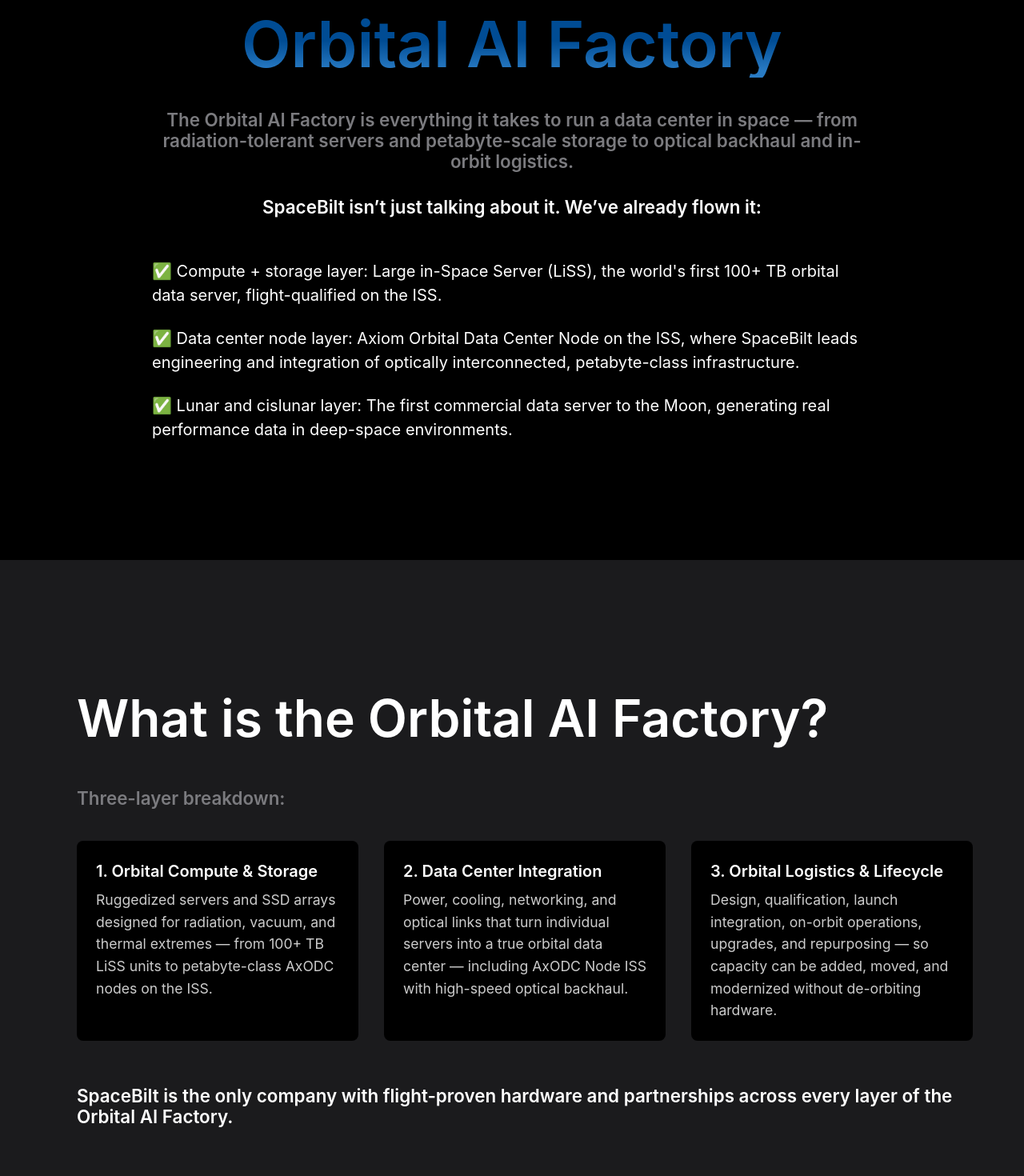
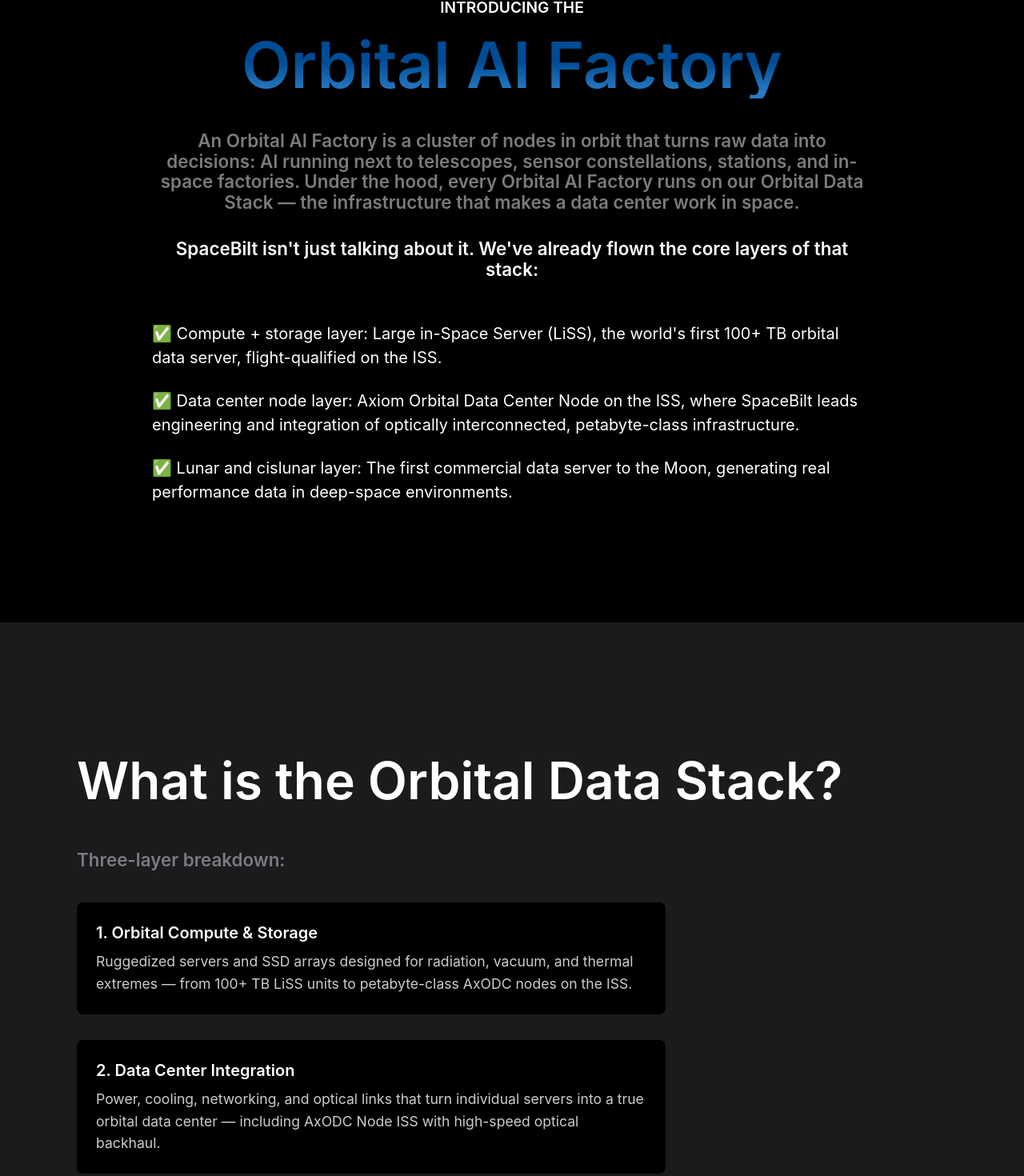
Before and after one commit to bigbadbrad/spacebilt, a Next.js app: page / in a window 1280 px wide. Shown: the part 773-2243 px from the top of the page at 80% size. Built offline with nearby package versions, Linux system fonts and the light colour scheme; no server answers.

Commit message:
big update: Orbital AI Factory & Orbital Data Stack

```diff
--- a/src/components/home/home-hero.tsx
+++ b/src/components/home/home-hero.tsx
@@ -25,7 +25,7 @@
           We build the AI factories<br /> that live in space.
         </Typography>
         <Typography color="text.secondary" variant="h5" sx={{ textAlign: 'center' }}>
-          From the first commercial lunar data server to petabyte-class Orbital Data Center nodes on the ISS, SpaceBilt designs and integrates the servers, storage, and infrastructure that make the orbital cloud real.
+          From the first commercial lunar data server to petabyte-class orbital data center nodes on the ISS, SpaceBilt designs and integrates the servers, storage, and infrastructure that turn stations into Orbital AI Factories – and all of it runs on our Orbital Data Stack.
         </Typography>
       </Container>
 
@@ -55,10 +55,10 @@
 
 
             <Typography variant="h5" color="text.secondary" sx={{ mt: 3, textAlign: { xs: 'left', md: 'center' }, }}>
-            The Orbital AI Factory is everything it takes to run a data center in space — from radiation-tolerant servers and petabyte-scale storage to optical backhaul and in-orbit logistics.
+            An Orbital AI Factory is a cluster of nodes in orbit that turns raw data into decisions: AI running next to telescopes, sensor constellations, stations, and in-space factories. Under the hood, every Orbital AI Factory runs on our Orbital Data Stack — the infrastructure that makes a data center work in space.
             </Typography>
             <Typography variant="h5" color="white" sx={{ mt: 4, mb: 4, textAlign: { xs: 'left', md: 'center' }, }}>
-            SpaceBilt isn’t just talking about it. We’ve already flown it:
+            SpaceBilt isn't just talking about it. We've already flown the core layers of that stack:
             </Typography>
             <List sx={{
               color: '#ffffff',
--- a/src/components/home/home-sections.tsx
+++ b/src/components/home/home-sections.tsx
@@ -3,6 +3,8 @@
 import Link from 'next/link';
 import { Box, Container, Grid, Typography, Table, TableBody, TableCell, TableContainer, TableRow, Paper, List, ListItem, ListItemText, Divider } from "@mui/material";
 
+
+// ***** What is the Orbital Data Stack *****
 export const What: React.FC = () => {
   return (
     <Box
@@ -30,13 +32,13 @@
             }}
           >
             <Typography variant="h2" color="white" sx={{ mt: 0, mb: 2 }}>
-              What is the Orbital AI Factory?
+              What is the Orbital Data Stack?
             </Typography>
             <Typography variant="h5" color="text.secondary" sx={{ mt: 4, mb: 5 }}>
               Three-layer breakdown:
             </Typography>
             <Grid container spacing={4} sx={{ mb: 4 }}>
-              <Grid item xs={12} md={4}>
+              <Grid item xs={12} md={8}>
                 <Box
                   sx={{
                     backgroundColor: "#000000",
@@ -67,7 +69,7 @@
                   </Typography>
                 </Box>
               </Grid>
-              <Grid item xs={12} md={4}>
+              <Grid item xs={12} md={8}>
                 <Box
                   sx={{
                     backgroundColor: "#000000",
@@ -98,7 +100,7 @@
                   </Typography>
                 </Box>
               </Grid>
-              <Grid item xs={12} md={4}>
+              <Grid item xs={12} md={8}>
                 <Box
                   sx={{
                     backgroundColor: "#000000",
@@ -131,7 +133,7 @@
               </Grid>
             </Grid>
             <Typography variant="h5" color="#ffffff" sx={{ mt: 3, mb: 3 }}>
-              SpaceBilt is the only company with flight-proven hardware and partnerships across every layer of the Orbital AI Factory.
+              SpaceBilt is the only company with flight-proven hardware and partnerships across every layer of the Orbital Data Stack – and multiple Orbital Data Stack nodes on a station are what form an Orbital AI Factory.
             </Typography>
           </Grid>
         </Grid>
@@ -140,6 +142,8 @@
   );
 };
 
+
+// ***** Why the Orbital Data Stack is hard *****
 export const WhyOrbitalDataStack: React.FC = () => {
   return (
     <Box
@@ -192,7 +196,7 @@
             }}
           >
             <Typography variant="h2" color="white" sx={{ mt: 0, mb: 2 }}>
-              Why the Orbital AI Factory is hard.
+              Why the Orbital Data Stack is hard.
             </Typography>
 
             <Typography variant="h5" color="text.secondary" sx={{ mt: 4, mb: 3 }}>
@@ -282,8 +286,7 @@
             </List>
 
             <Typography variant="h5" color="#ffffff" sx={{ mt: 2, mb: 3 }}>
-              Very few companies on Earth can deliver the full Orbital AI Factory. SpaceBilt is one of them — and we've already flown most of
-              it.
+              Very few companies on Earth can deliver the full Orbital Data Stack. SpaceBilt is one of them — and we've already flown most of it. That's why we're in a position to build the first true Orbital AI Factories.
             </Typography>
           </Grid>
         </Grid>
@@ -292,6 +295,7 @@
   );
 };
 
+// ***** We enable the outer edge of AI *****
 export const OuterEdge: React.FC = () => {
   return (
     <Box
@@ -335,7 +339,7 @@
               color="text.secondary"
               sx={{ mt: 4, mb: 3 }}
             >
-              SpaceBilt accelerates the velocity of data on the outer edge by moving compute and storage off the ground and into orbit and onto the Moon. Multiple Orbital AI Factory nodes on a station come together as an <Box component="span" sx={{ color: "#ffffff" }}>orbital AI factory</Box> – a cluster where raw feeds from telescopes, sensors, factories, and spacecraft are turned into decisions on the spot, not after a round trip to Earth. Instead of hauling data home, models run in space, filtering, fusing, and acting in real time. That means faster decisions, lighter downlinks, and AI systems that keep working even when Earth is far away, congested, or completely offline.
+              SpaceBilt accelerates the velocity of data on the outer edge by moving compute and storage off the ground and into orbit and onto the Moon. Multiple <Box component="span" sx={{ color: "#ffffff" }}>Orbital Data Stack</Box> nodes on a station come together as an <Box component="span" sx={{ color: "#ffffff" }}>Orbital AI Factory</Box> – a cluster where raw feeds from telescopes, sensor constellations, factories, and spacecraft are turned into decisions on the spot, not after a round trip to Earth. Instead of hauling data home, models run in space, filtering, fusing, and acting in real time. That means faster decisions, lighter downlinks, and AI systems that keep working even when Earth is far away, congested, or completely offline.
             </Typography>
           </Grid>
 
@@ -361,6 +365,7 @@
   );
 };
 
+// *****  How you actually build an orbital data center *****
 export const HowYouBuild: React.FC = () => {
   return (
     <Box
@@ -421,7 +426,7 @@
             </Typography>
 
             <Typography variant="h5" color="text.secondary" sx={{ mt: 4, mb: 3 }}>
-              At SpaceBilt, the Orbital AI Factory is built around three realities:
+              At SpaceBilt, the Orbital Data Stack is built around three realities:
             </Typography>
 
             <List sx={{
@@ -507,7 +512,7 @@
             </List>
 
             <Typography variant="h5" color="text.secondary" sx={{ mt: 4, mb: 3 }}>
-              Whitepapers describe how orbital data centers should work. SpaceBilt's Orbital AI Factory is how they actually do — with the interfaces, envelopes, and failure modes already proven in space.
+              Whitepapers describe how orbital data centers should work. SpaceBilt's Orbital Data Stack is how they actually do — with the interfaces, envelopes, and failure modes already proven in space. It's the foundation every Orbital AI Factory we build runs on.
             </Typography>
           </Grid>
         </Grid>
@@ -516,6 +521,7 @@
   );
 };
 
+// ***** Who the Orbital AI Factory is for *****
 export const WhoNeedsOrbitalDataStack: React.FC = () => {
   return (
     <Box
@@ -560,7 +566,7 @@
               As launch gets cheaper and terrestrial data centers hit power and
               cooling walls, the next wave of infrastructure isn’t another
               hyperscale region on Earth — it’s data centers in orbit. The
-              Orbital AI Factory is the layer those customers will build on.
+              Orbital AI Factory is the orbital "region" those customers will build on, powered by our Orbital Data Stack.
             </Typography>
 
             <Grid container spacing={3} sx={{ mb: 4, width: "100%" }}>
@@ -696,7 +702,7 @@
                       fontSize: "1.1rem",
                     }}
                   >
-                    Stations, depots, and logistics hubs need a way to monetize their real estate beyond hosting experiments. Plugging into our stack turns them into orbital cloud regions — leasing compute, storage & data services to every spacecraft that flies through their neighborhood.
+                    Stations, depots, and logistics hubs need a way to monetize their real estate beyond hosting experiments. Plugging into our Orbital Data Stack turns them into orbital cloud regions — leasing compute, storage & data services to every spacecraft that flies through their neighborhood.
                   </Typography>
                 </Box>
               </Grid>
@@ -730,7 +736,7 @@
                       fontSize: "1.1rem",
                     }}
                   >
-                    Factories in orbit — from semiconductor foundries and fiber lines to biopharma and 3D-printed structures — generate huge volumes of process and sensor data that can't wait to come back to Earth. Our stack lets manufacturers run AI-driven process control, quality inspection, and digital twins next to the line.
+                    Physical factories in orbit — from semiconductor foundries & fiber lines to biopharma & 3D-printed structures — generate huge volumes of process & sensor data that can't wait to come back to Earth. Our Orbital Data Stack lets manufacturers run AI-driven process control, quality inspection & digital twins next to the line.
                   </Typography>
                 </Box>
               </Grid>
```
